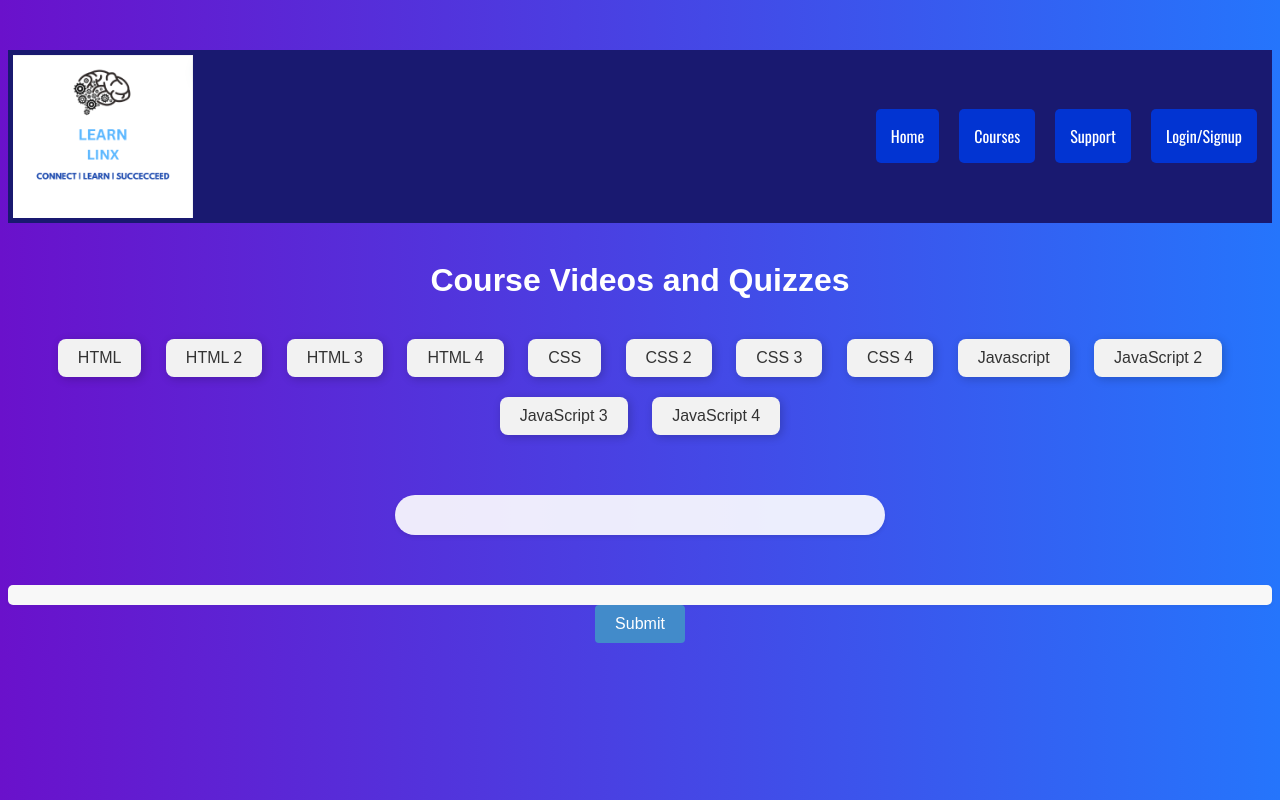
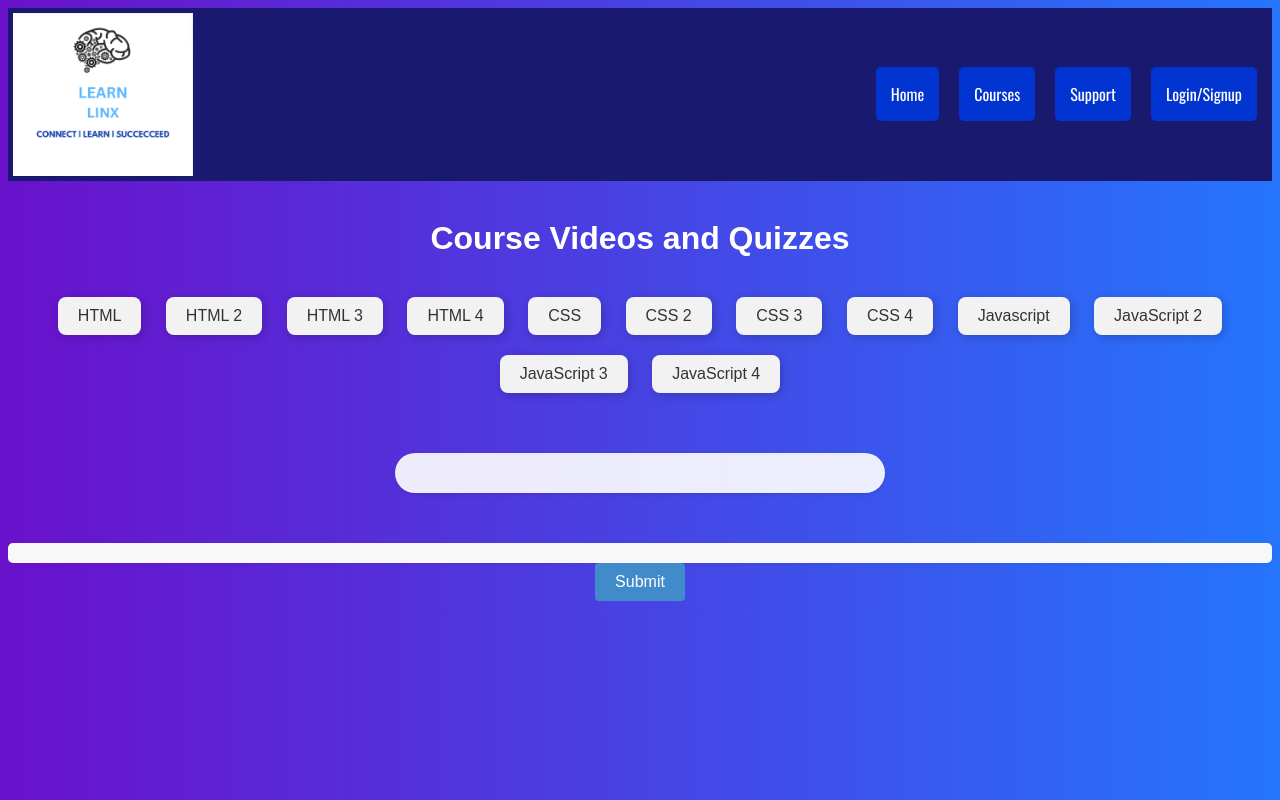
Before and after one commit to marleneh456/LearnLinx-Connect-Learn-Succeed, a PHP site: page /Video.html in a window 1280 px wide. Run offline with PHP 8.4, Linux system fonts and the light colour scheme.

Commit message:
Update style.css

```diff
--- a/Learn-Linx/style.css
+++ b/Learn-Linx/style.css
@@ -1,7 +1,6 @@
 body {
   font-family: Arial, sans-serif;
   text-align: center;
-  margin-top: 50px;
   background: linear-gradient(to right, #6a11cb, #2575fc);
   color: #fff; /* Ensures text is readable on the dark background */
 }
@@ -82,6 +81,7 @@ h1 {
   background-color: #f8f8f8; /* Light grey background */
   border-radius: 5px;
   box-shadow: 0 2px 4px rgba(0, 0, 0, 0.05);
+  color: #483D8B;
 }
 
 .hide {
```
